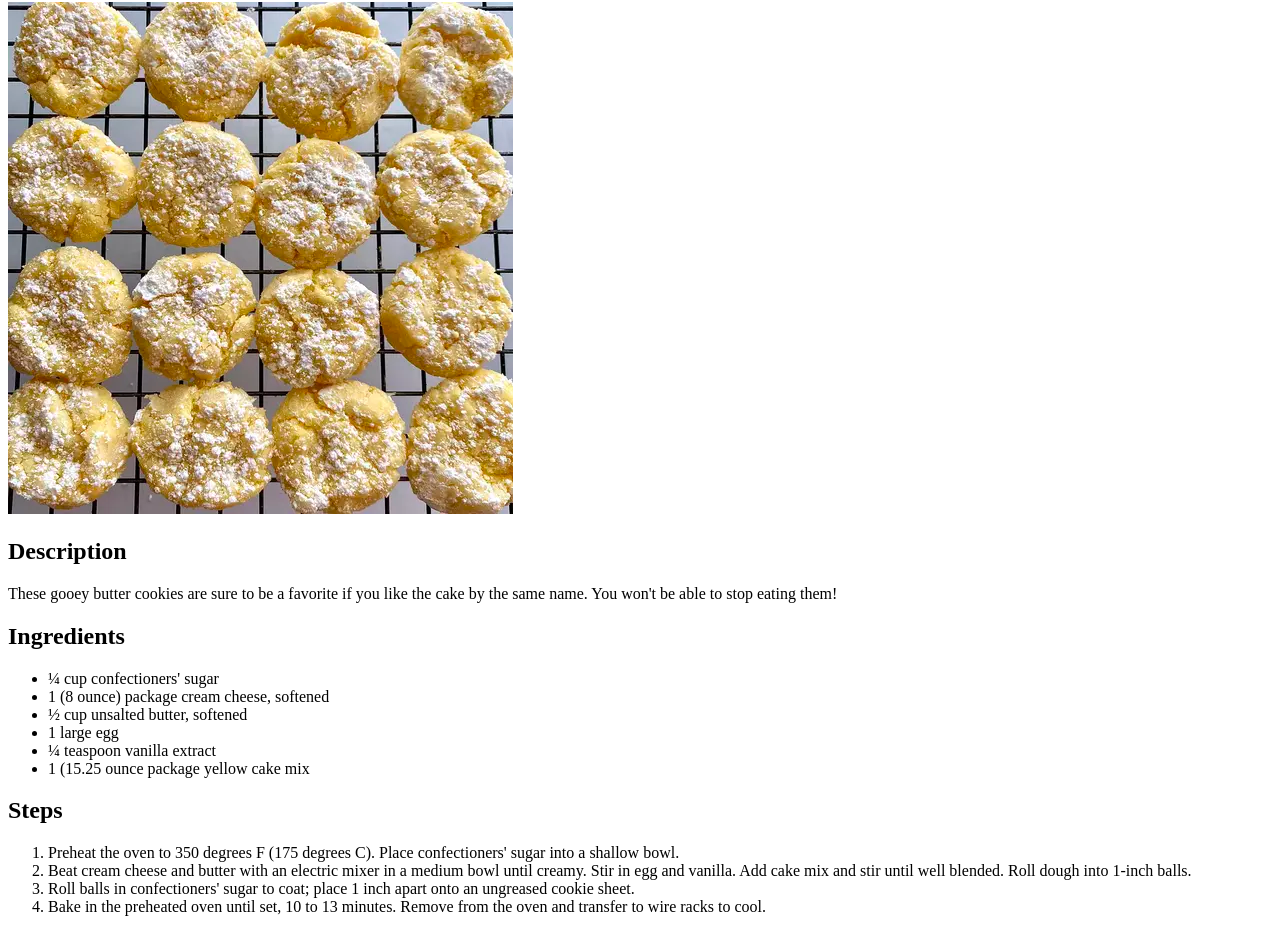
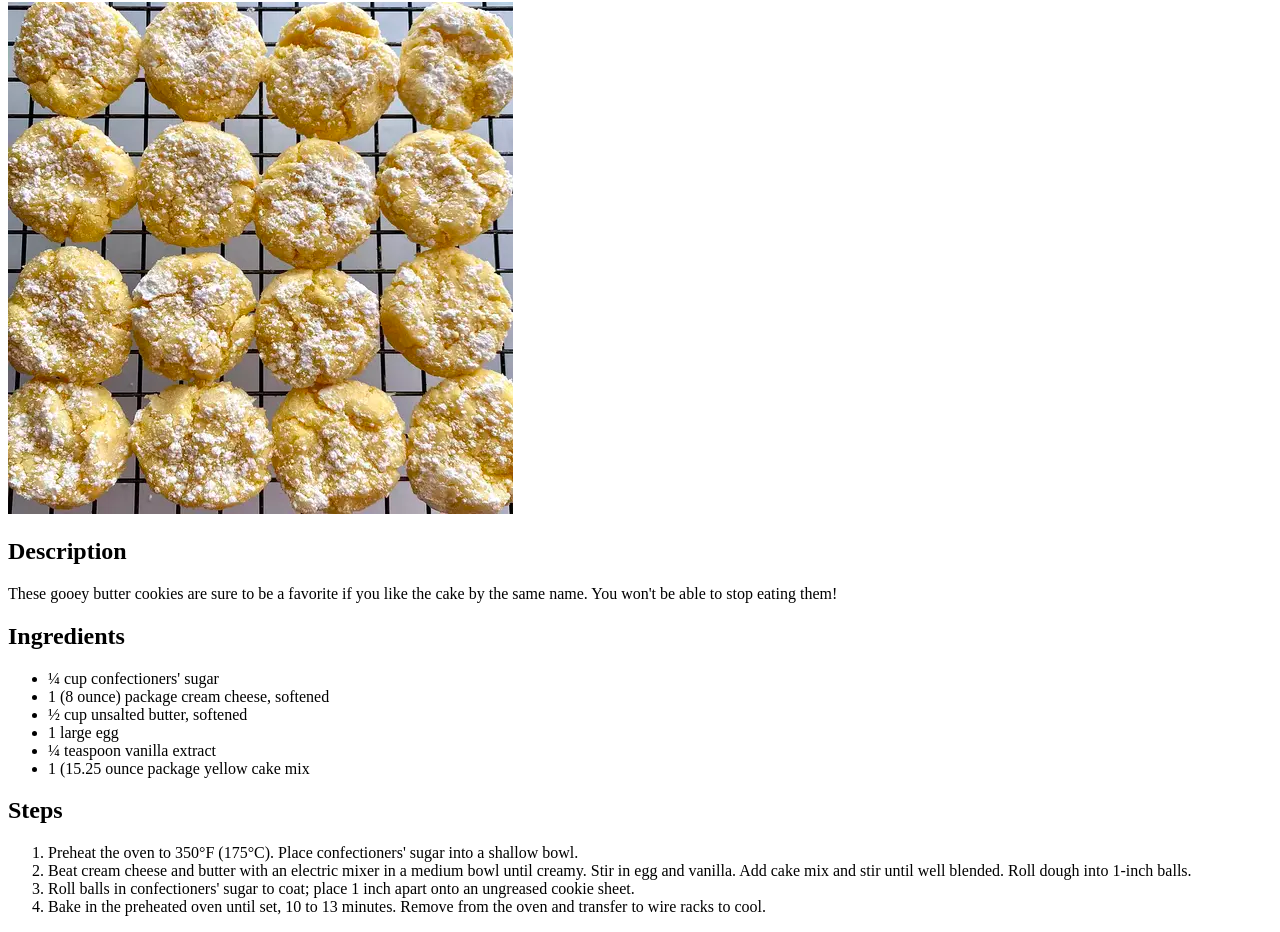
Before and after one commit to capn-jack/odin-recipes, a plain HTML site: page recipes/butter-cookies.html in a window 1280 px wide. Shown: the part 78-1010 px from the top of the page. Drawn offline with Linux system fonts and the light colour scheme.

Commit message:
Change "degree" to symbol in butter-cookies.html
Change two instances of the word "degree" to the symbol (&deg;) in
Butter Cookies document.

```diff
--- a/recipes/butter-cookies.html
+++ b/recipes/butter-cookies.html
@@ -28,7 +28,7 @@
    <h2>Steps</h2>
 
    <ol>
-    <li>Preheat the oven to 350 degrees F (175 degrees C). Place confectioners' sugar into a shallow bowl.</li>
+    <li>Preheat the oven to 350&deg;F (175&deg;C). Place confectioners' sugar into a shallow bowl.</li>
     <li>Beat cream cheese and butter with an electric mixer in a medium bowl until creamy. Stir in egg and vanilla. Add cake mix and stir until well blended. Roll dough into 1-inch balls.</li>
     <li>Roll balls in confectioners' sugar to coat; place 1 inch apart onto an ungreased cookie sheet.</li>
     <li>Bake in the preheated oven until set, 10 to 13 minutes. Remove from the oven and transfer to wire racks to cool.</li>
```
